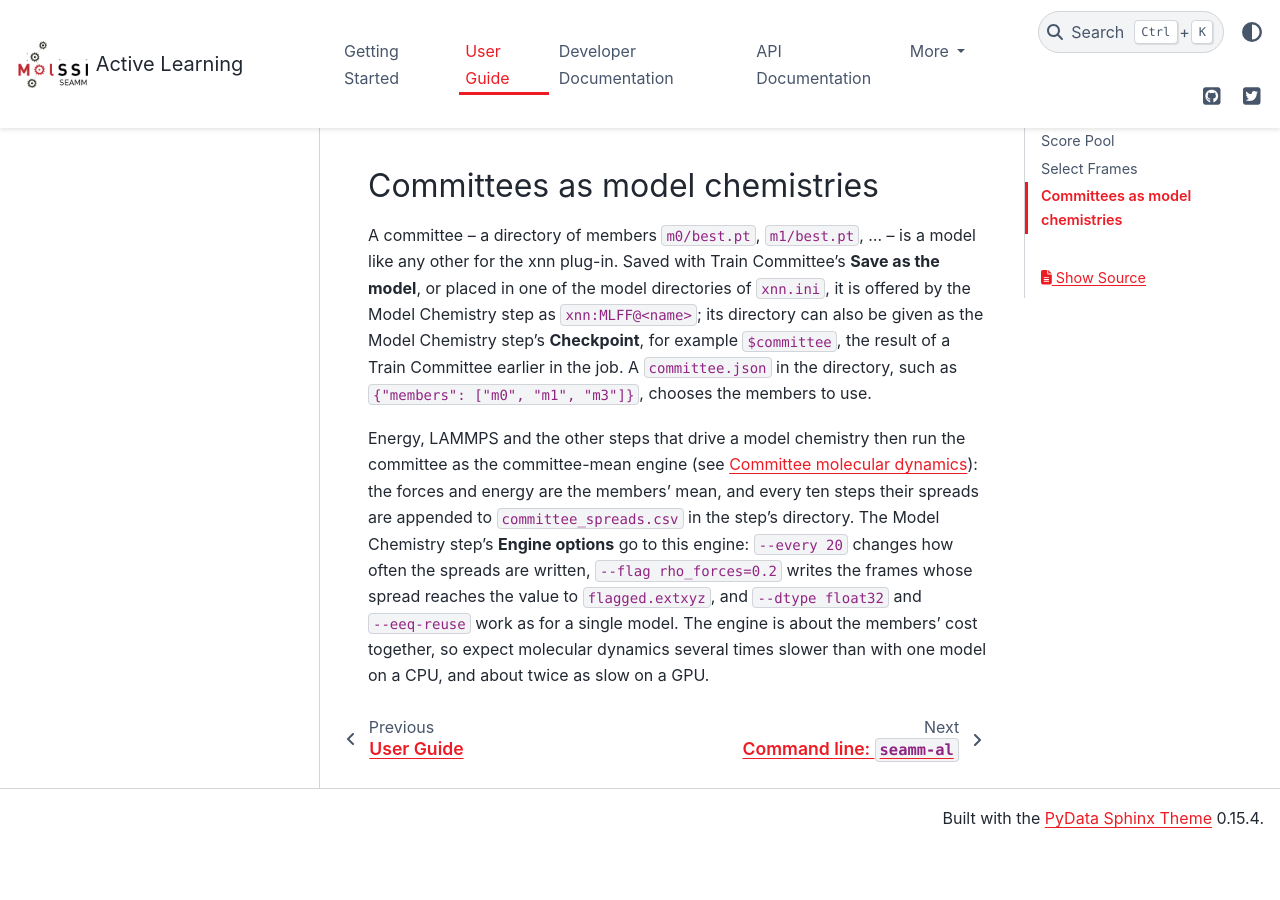
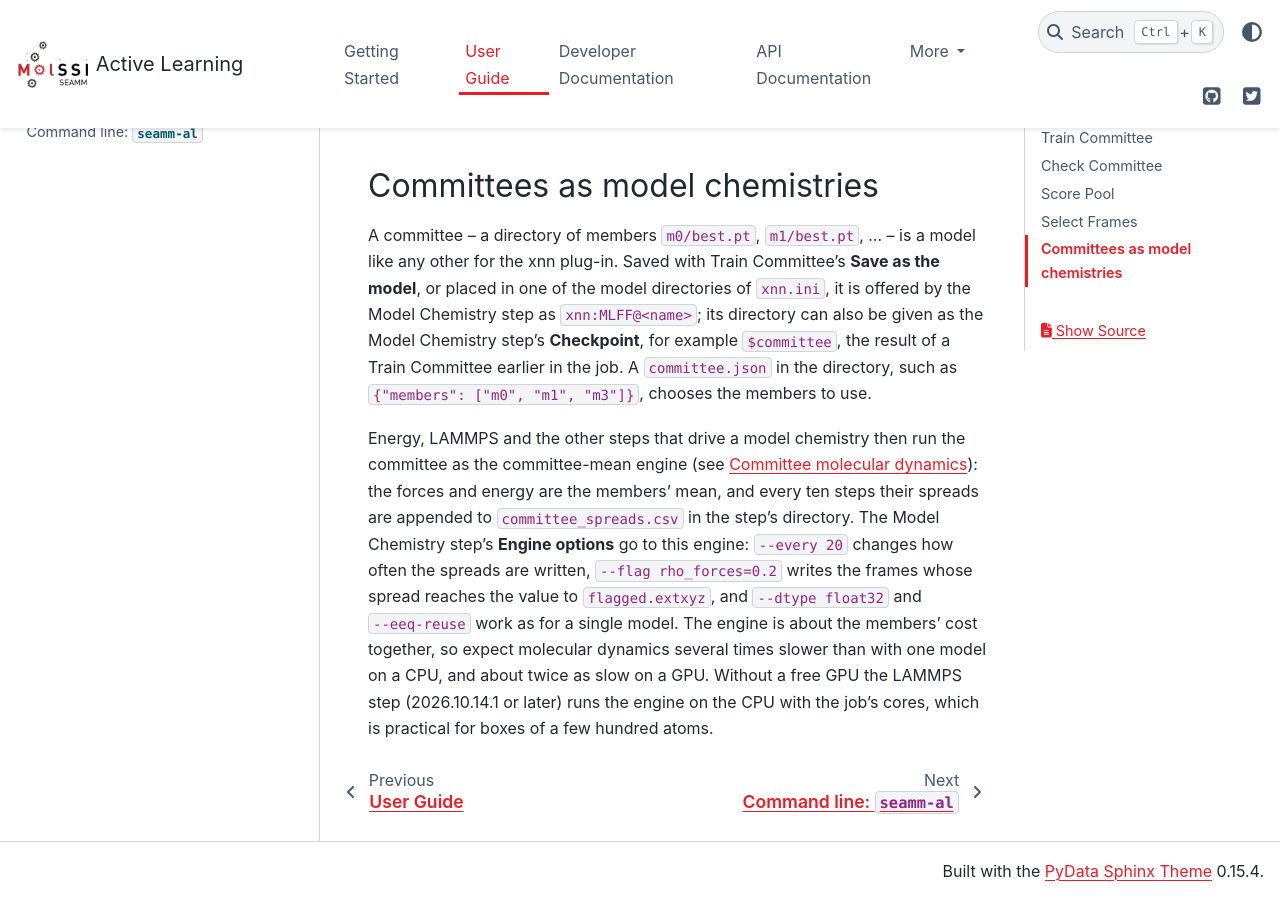
Before and after one commit to molssi-seamm/active_learning_step, a Sphinx documentation site: the page built from docs/user_guide/flowcharts.rst, in a window 1280 px wide and 900 px high, scrolled down 3578 px. Built offline with Sphinx 7.4.7 and the PyData theme 0.15.4, drawn with Linux system fonts in a browser that asks for light colours; pages that are not in the unit, such as notebooks, are missing from menus; before the commit the page ends 4425 px from its top, so only the background shows below that.

Commit message:
Release 2026.10.14.1: HISTORY, documentation, xnn-step pin
Co-Authored-By: Claude Opus 5.5 <noreply@anthropic.com>

```diff
--- a/HISTORY.rst
+++ b/HISTORY.rst
@@ -16,8 +16,10 @@ History
       steps and can copy them into a new system.
     * Train Committee can save the committee as an xnn model, which the Model
       Chemistry step then offers (with xnn-step 2026.10.14 or later) for molecular
-      dynamics with the committee mean, recording the members' spreads.
+      dynamics with the committee mean, recording the members' spreads; with
+      lammps-step 2026.10.14.1 or later this also runs on the CPU.
     * Candidate files may be gzipped, such as the trajectories LAMMPS writes.
+    * Requires xnn-step 2026.10.14 or later.
 
 2026.10.14 -- Initial release: query-by-committee active learning for MLFFs
     * A committee of machine-learned force fields, trained on different folds of the
--- a/docs/user_guide/flowcharts.rst
+++ b/docs/user_guide/flowcharts.rst
@@ -155,4 +155,5 @@ spreads are written, ``--flag rho_forces=0.2`` writes the frames whose spread re
 the value to ``flagged.extxyz``, and ``--dtype float32`` and ``--eeq-reuse`` work as
 for a single model. The engine is about the members' cost together, so expect molecular
 dynamics several times slower than with one model on a CPU, and about twice as slow on
-a GPU.
+a GPU. Without a free GPU the LAMMPS step (2026.10.14.1 or later) runs the engine on
+the CPU with the job's cores, which is practical for boxes of a few hundred atoms.
--- a/requirements.txt
+++ b/requirements.txt
@@ -6,4 +6,4 @@ seamm-exec
 seamm-util
 seamm-widgets
 tabulate
-xnn-step
+xnn-step>=2026.10.14
```
